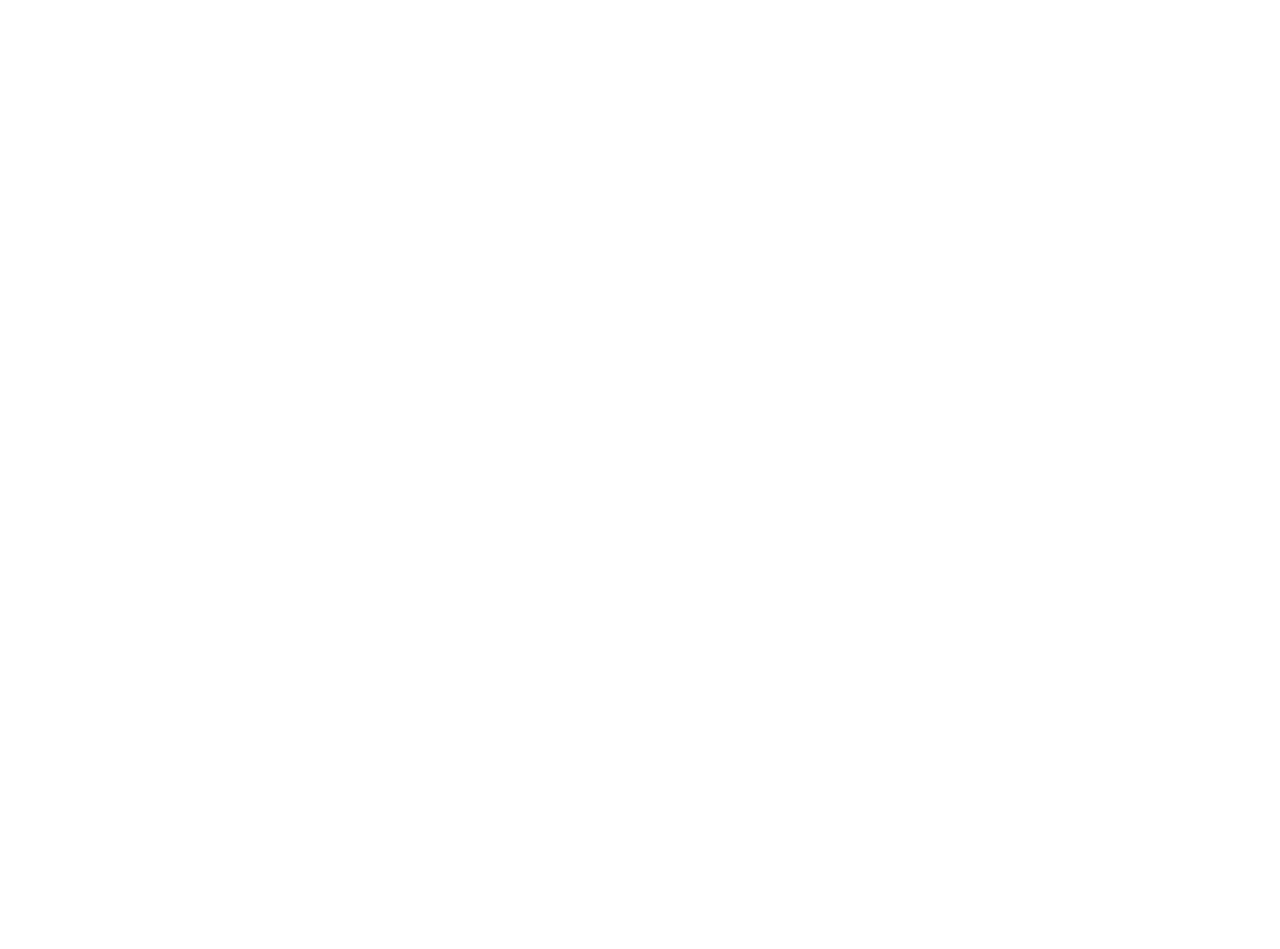
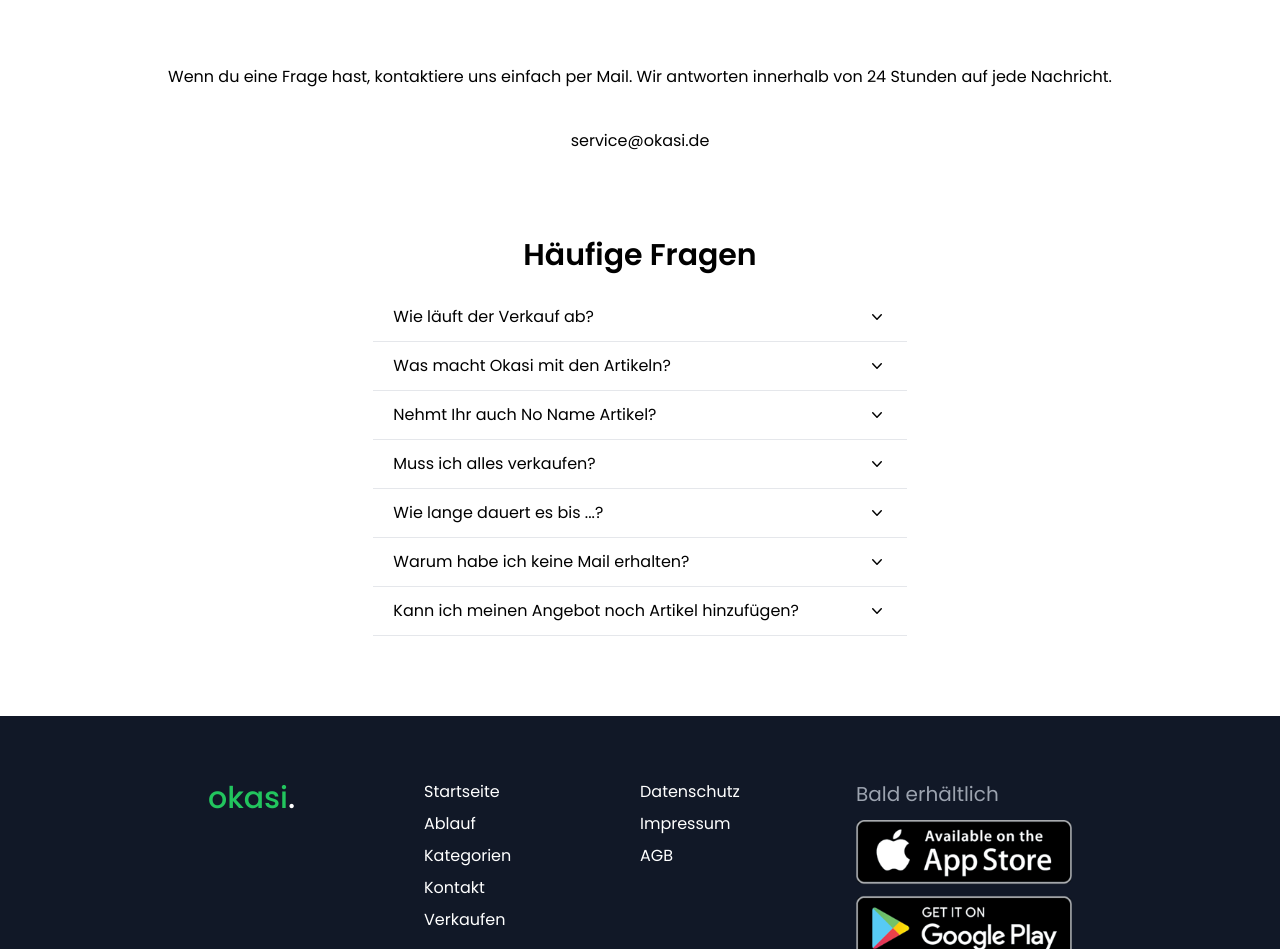
Before and after one commit to philz1337/user-page, a React (Create React App) app: page /kontakt in a window 1280 px wide. Before the commit this address had no page. Shown: the part 123-1072 px from the top of the page. Before the commit the page ends 800 px from the top, so only its background shows below. Built offline with nearby package versions, Linux system fonts and the light colour scheme.

Commit message:
Rechtliches & FAQ Fragen

```diff
--- a/src/Router.js
+++ b/src/Router.js
@@ -1,6 +1,6 @@
 import React from "react"
 import { Routes, Route } from "react-router-dom"
-import { Home, Verkaufen, Datenschutz } from "./pages/"
+import { Home, Verkaufen, Datenschutz, Impressum, AGB, Kontakt } from "./pages/"
 
 export default function Router() {
   return (
@@ -9,6 +9,9 @@ export default function Router() {
         <Route path="/" element={<Home />} />
         <Route path="/verkaufen" element={<Verkaufen />} />
         <Route path="/datenschutz" element={<Datenschutz />} />
+        <Route path="/impressum" element={<Impressum />} />
+        <Route path="/agb" element={<AGB />} />
+        <Route path="/kontakt" element={<Kontakt />} />
       </Routes>
     </>
   )
--- a/src/components/Dropdown.js
+++ b/src/components/Dropdown.js
@@ -51,6 +51,9 @@ export default function Dropdown() {
             <Link onClick={onScrollBuy} smooth className="navOption">
               Kategorien
             </Link>
+            <NavLink to="/kontakt" className="navOption" href="#">
+              Kontakt
+            </NavLink>
             <NavLink to="/verkaufen" className="navOption" href="#">
               Verkaufen
             </NavLink>
--- a/src/components/FAQOptions.js
+++ b/src/components/FAQOptions.js
@@ -15,8 +15,23 @@ export const options = [
       "Leider bieten wir nur einen Preis für Marken oder Qualitätsartikel. Für Artikel ohne Marke wirst du bei uns leider kein Angebot erhalten. ",
   },
   {
-    question: "Muss ich alles hochgeladene verkaufen?",
+    question: "Muss ich alles verkaufen?",
     answer:
       "Du entscheidest selber bei welchem Artikel der Preis für dich passt. Wenn du mit einem Preis nicht einverstanden bist, sendest du den Artikel einfach nicht ein :)",
   },
+  {
+    question: "Wie lange dauert es bis ...?",
+    answer:
+      "Ein Angebot erhälst du innerhalb von 24 Stunden. Eine Antwort auf deine Frage per Mail innerhalb 24 Stunden. Dein Paket wird bei uns innerhalb von 1-10 Werktagen bearbeitet.",
+  },
+  {
+    question: "Warum habe ich keine Mail erhalten?",
+    answer:
+      "Du solltest nach dem Hochladen deiner Artikel eine Bestätigungsmail von uns erhalten. Wenn nicht dann hast du eventuell einen Spam Filter aktiv. Kontaktiere uns gerne, dann lösen wir das Problem gemeinsam.",
+  },
+  {
+    question: "Kann ich meinen Angebot noch Artikel hinzufügen?",
+    answer:
+      "Ja das ist kein Problem, dazu einfach nochmal mit der gleichen Email Adresse hochladen und Angebot abwarten.",
+  },
 ]
--- a/src/components/Footer.js
+++ b/src/components/Footer.js
@@ -68,6 +68,15 @@ export default function Footer() {
           </p>
           <p>
             <NavLink
+              to="/kontakt"
+              className="cursor-pointer hover:text-green-500"
+              href="#"
+            >
+              Kontakt
+            </NavLink>
+          </p>
+          <p>
+            <NavLink
               to="/verkaufen"
               className="cursor-pointer hover:text-green-500"
               href="#"
@@ -87,8 +96,27 @@ export default function Footer() {
               Datenschutz
             </NavLink>
           </p>
-          <p className="cursor-pointer hover:text-green-500">Impressum</p>
-          <p className="cursor-pointer hover:text-green-500">AGB</p>
+          <p>
+            {" "}
+            <NavLink
+              to="/impressum"
+              className="cursor-pointer hover:text-green-500"
+              href="#"
+            >
+              Impressum
+            </NavLink>
+          </p>
+
+          <p>
+            {" "}
+            <NavLink
+              to="/agb"
+              className="cursor-pointer hover:text-green-500"
+              href="#"
+            >
+              AGB
+            </NavLink>
+          </p>
         </div>
         <div>
           <h1 className="text-xl text-gray-400 lg:mt-0 mt-7">
--- /dev/null
+++ b/src/pages/AGB.jsx
@@ -0,0 +1,18 @@
+import Footer from "../components/Footer"
+import Nav from "../components/Nav"
+
+export default function Impressum() {
+  return (
+    <div className="flex flex-col items-center">
+      <Nav />
+      <h1 className="text-2xl lg:text-3xl font-semibold text-center mt-5 lg:mb-5">
+        Allgemeine Geschäftsbedinungen
+      </h1>
+
+      <div className="w-10/12 gap-5 lg:gap-10 mt-10 mb-20">
+        <p></p>
+      </div>
+      <Footer />
+    </div>
+  )
+}
--- /dev/null
+++ b/src/pages/Impressum.jsx
@@ -0,0 +1,23 @@
+import Footer from "../components/Footer"
+import Nav from "../components/Nav"
+
+export default function Impressum() {
+  return (
+    <div className="flex flex-col items-center">
+      <Nav />
+      <h1 className="text-2xl lg:text-3xl font-semibold text-center mt-5 lg:mb-5">
+        Impressum
+      </h1>
+
+      <div className="w-10/12 gap-5 lg:gap-10 mt-10 mb-20">
+        <p>
+          Okasi Inh. Philipp Berben
+          <p>Liebfrauenstraße 80</p>
+          <p>64289 Darmstadt</p>
+          <p>service@okasi.de</p>
+        </p>
+      </div>
+      <Footer />
+    </div>
+  )
+}
--- /dev/null
+++ b/src/pages/Kontakt.jsx
@@ -0,0 +1,25 @@
+import Footer from "../components/Footer"
+import Nav from "../components/Nav"
+import FAQs from "../components/FAQs"
+
+export default function Kontakt() {
+  return (
+    <div className="flex flex-col items-center">
+      <Nav />
+      <h1 className="text-2xl lg:text-3xl font-semibold text-center mt-5 lg:mb-5">
+        Kontakt
+      </h1>
+      <div className="w-10/12 gap-5 lg:gap-10 mt-10 mb-5 text-center">
+        <p>
+          Wenn du eine Frage hast, kontaktiere uns einfach per Mail. Wir
+          antworten innerhalb von 24 Stunden auf jede Nachricht.
+        </p>
+        <p className="mt-10">service@okasi.de</p>
+      </div>
+
+      <FAQs />
+      <div className="mb-20"></div>
+      <Footer />
+    </div>
+  )
+}
--- a/src/pages/index.jsx
+++ b/src/pages/index.jsx
@@ -1,3 +1,6 @@
 export { default as Home } from "./Home"
 export { default as Verkaufen } from "./Verkaufen"
 export { default as Datenschutz } from "./Datenschutz"
+export { default as Impressum } from "./Impressum"
+export { default as AGB } from "./AGB"
+export { default as Kontakt } from "./Kontakt"
```
